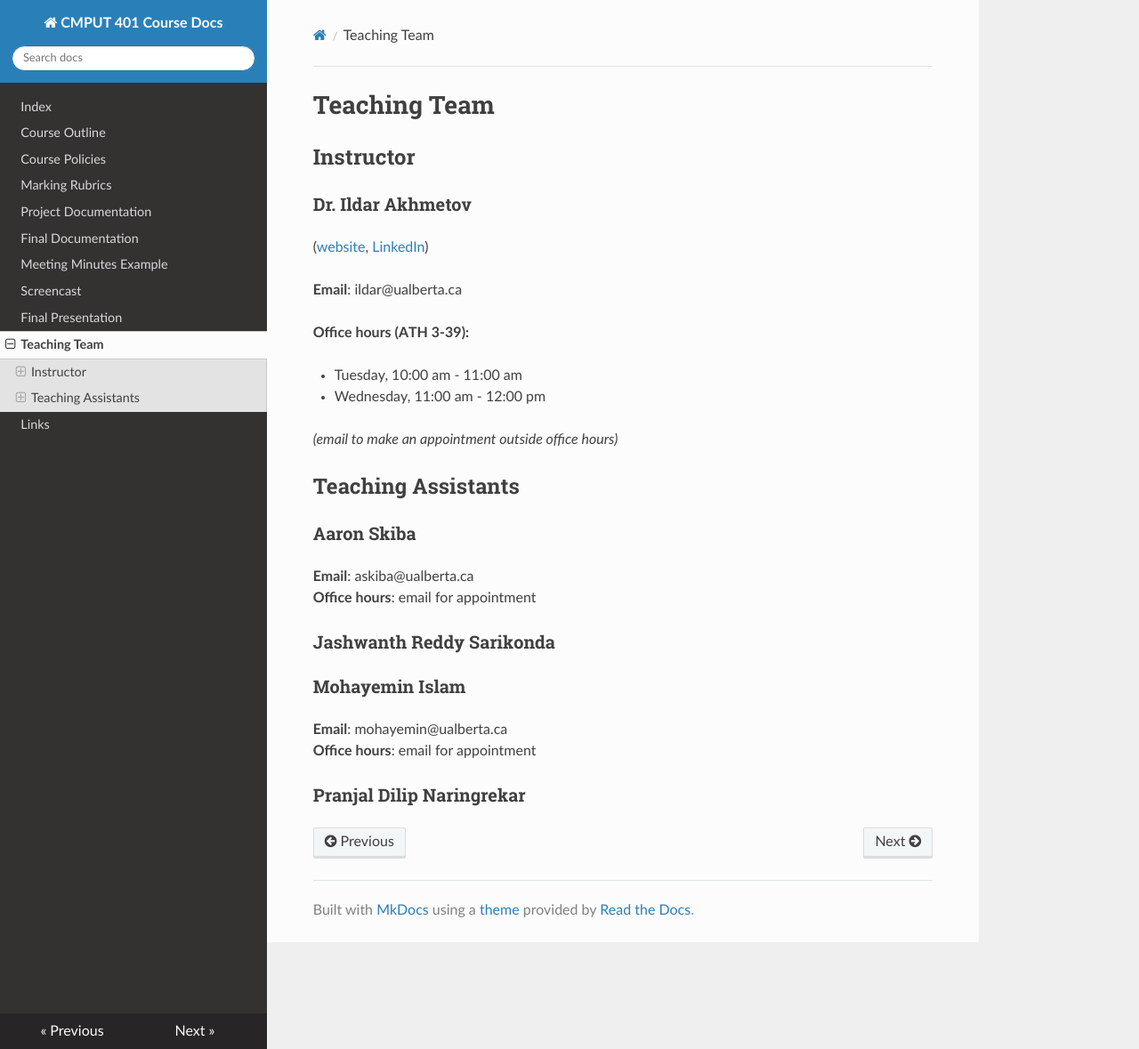
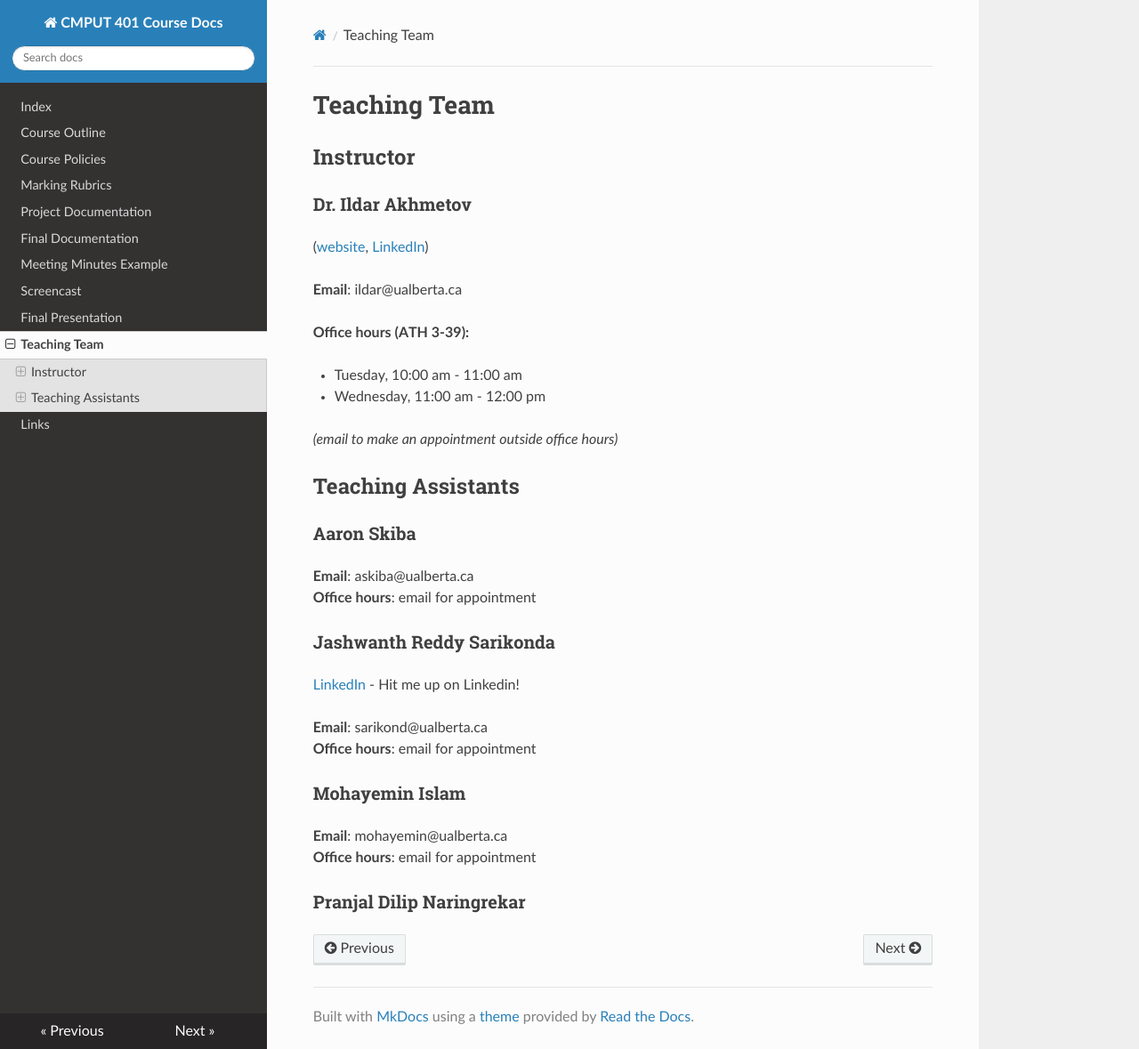
Before and after one commit to yazeedMohi/course-docs, an MkDocs documentation site: the page built from docs/teaching-team.md, in a window 1280 px wide and 1179 px high. Shown: the whole window at 89% size. Built offline with MkDocs 1.6.1, drawn with Linux system fonts in a browser that asks for light colours; nearby versions of some CDN libraries.

Commit message:
Added Jashwanth's Contact Details.

```diff
--- a/docs/teaching-team.md
+++ b/docs/teaching-team.md
@@ -22,6 +22,10 @@ _(email to make an appointment outside office hours)_
 **Office hours**: email for appointment
 
 ### Jashwanth Reddy Sarikonda
+[LinkedIn](https://www.linkedin.com/in/jashwanth-reddy-sarikonda/) - Hit me up on Linkedin!
+
+**Email**: sarikond@ualberta.ca
+**Office hours**: email for appointment
 
 ### Mohayemin Islam
 **Email**: mohayemin@ualberta.ca
```
